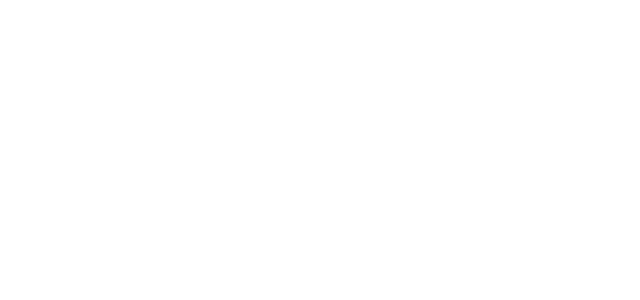
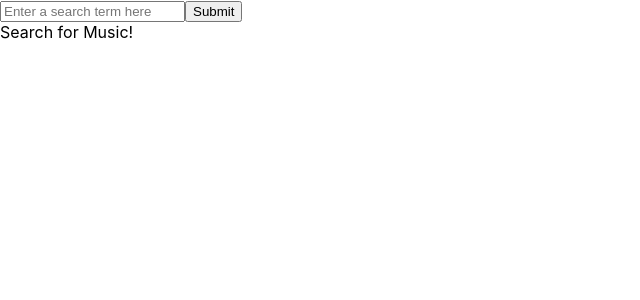
Before and after one commit to MalMWare/music-library, a React (Create React App) app: page / in a window 1280 px wide. Shown: the top 300 px of the page, without its empty margins (0-640 px from the left). Built offline with nearby package versions, Linux system fonts and the light colour scheme; no server answers.

Commit message:
added components

```diff
--- a/src/App.js
+++ b/src/App.js
@@ -1,25 +1,35 @@
-import logo from './logo.svg';
-import './App.css';
+import { useEffect, useState } from 'react'
+import Gallery from './components/gallery'
+import Search from './components/search'
 
-function App() {
-  return (
-    <div className="App">
-      {/* <header className="App-header">
-        <img src={logo} className="App-logo" alt="logo" />
-        <p>
-          Edit <code>src/App.js</code> and save to reload.
-        </p>
-        <a
-          className="App-link"
-          href="https://reactjs.org"
-          target="_blank"
-          rel="noopener noreferrer"
-        >
-          Learn React
-        </a>
-      </header> */}
-    </div>
-  );
+function App(){
+    let [search, setSearch] = useState('Slipknot')
+    let [message, setMessage] = useState('Search for Music!')
+    let [data, setData] = useState([])
+
+    useEffect(() => {
+      const fetchData = async () => {
+          document.title = `${search} Music`
+          const response = await fetch(`https://itunes.apple.com/search?term=${search}`)
+          const resData = await response.json()
+          if (resData.results.length > 0) {
+              setData(resData.results)
+          } else {
+              setMessage('Not Found')
+          }
+      }
+      fetchData()
+  }, [search])
+
+  useEffect(() => console.log(data), [data])
+
+    return (
+        <div>
+            <Search setSearch={setSearch}/>
+            {message}
+            <Gallery data={data} />
+        </div>
+    )
 }
 
-export default App;
+export default App
--- /dev/null
+++ b/src/components/gallery.js
@@ -0,0 +1,11 @@
+import GalleryItem from './galleryItem'
+
+function Gallery(props){
+    return (
+        <div>
+            <GalleryItem data={props.data} />
+        </div>
+    )
+}
+
+export default Gallery
--- /dev/null
+++ b/src/components/galleryItem.js
@@ -0,0 +1,13 @@
+import { useState } from 'react'
+
+function GalleryItem(props){
+    let [view, setView] = useState(false)
+
+    return (
+        <div onClick={() => setView(!view)} style={{'display': 'inline-block'}}>
+            {props.data.length > 0 && <p>{props.data[0].artistName}</p>}
+        </div>
+    )
+}
+
+export default GalleryItem
--- /dev/null
+++ b/src/components/search.js
@@ -0,0 +1,23 @@
+
+import { useState } from 'react'
+function Search(props) {
+    let [searchTerm, setSearchTerm] = useState('')
+
+function handleChange (e) {
+    setSearchTerm(e.target.value)
+}
+
+function handleSubmit (e) {
+    e.preventDefault()
+    props.setSearch(searchTerm)
+}
+
+    return (
+        <form onSubmit={handleSubmit}>
+            <input type="text" placeholder="Enter a search term here" value={searchTerm} onChange={handleChange}/>
+            <input type="submit" />
+        </form>
+    )
+}
+
+export default Search
```
